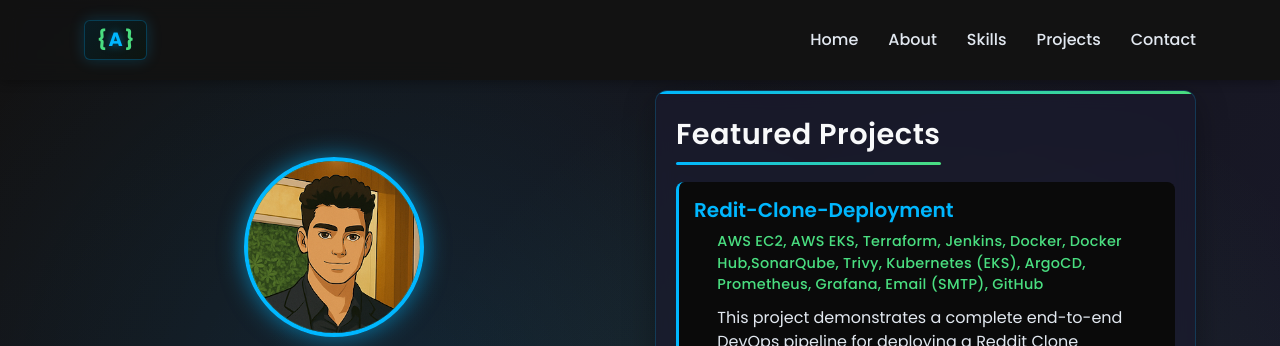
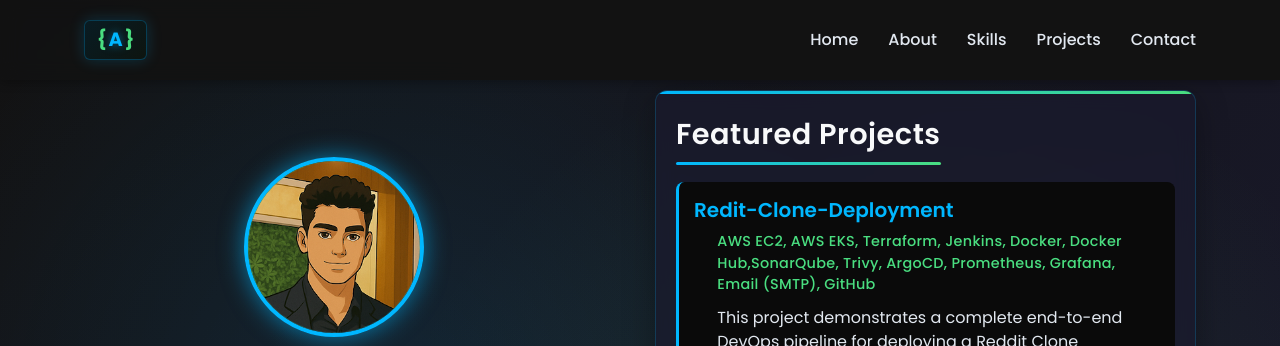
Before and after one commit to Anshuman-git-code/Portfolio, a plain HTML site: page index.html in a window 1280 px wide. Shown: the top 346 px of the page. Drawn offline with Linux system fonts and the light colour scheme.

Commit message:
Update index.html

```diff
--- a/index.html
+++ b/index.html
@@ -53,7 +53,7 @@
                     <div class="featured-projects">
                          <div class="featured-project-card">
                             <h4>Redit-Clone-Deployment</h4>
-                            <p class="project-tech">AWS EC2, AWS EKS, Terraform, Jenkins, Docker, Docker Hub,SonarQube, Trivy, Kubernetes (EKS), ArgoCD, Prometheus, Grafana, Email (SMTP), GitHub</p>
+                            <p class="project-tech">AWS EC2, AWS EKS, Terraform, Jenkins, Docker, Docker Hub,SonarQube, Trivy, ArgoCD, Prometheus, Grafana, Email (SMTP), GitHub</p>
                             <p class="project-description-short">This project demonstrates a complete end-to-end DevOps pipeline for deploying a Reddit Clone application using modern cloud-native tools and GitOps practices.</p>
                             <a href="https://github.com/Anshuman-git-code/Redit-Clone-Deployment.git" target="_blank" class="featured-project-link">View on GitHub</a>
                         </div>
```
